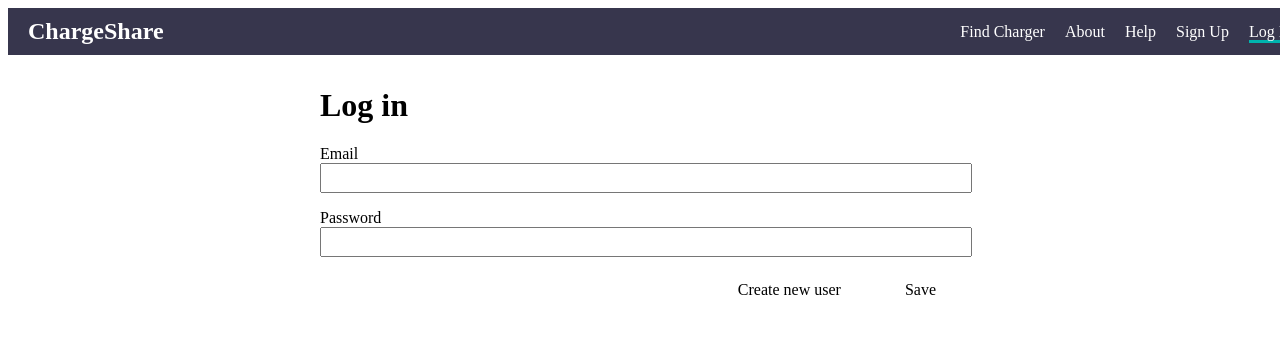
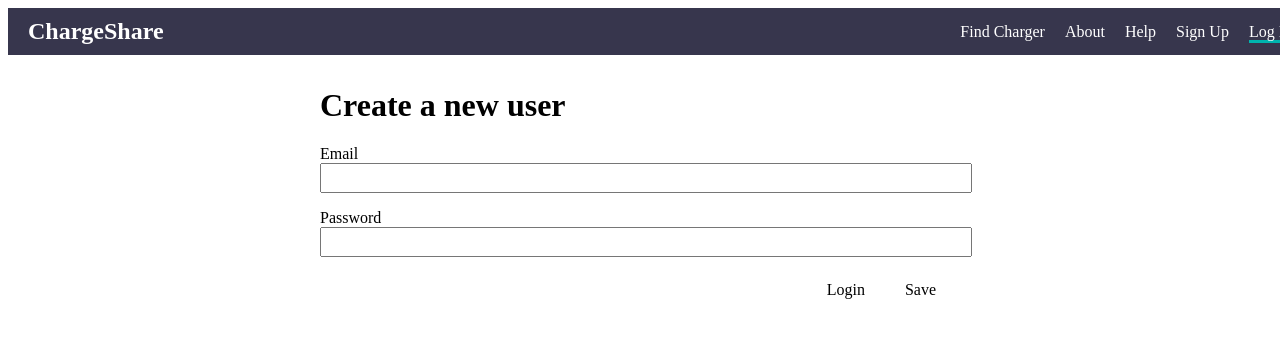
Before and after one commit to HarshithaSivalingala/ChargeShare, a React (Create React App) app in the folder frontend/: page /login in a window 1280 px wide. Shown: the top 338 px of the page. Built offline with nearby package versions, Linux system fonts and the light colour scheme.

Commit message:
Used Query parameters for authentication

```diff
--- a/frontend/src/components/AuthForm.js
+++ b/frontend/src/components/AuthForm.js
@@ -1,14 +1,11 @@
 import { useState } from 'react';
-import { Form } from 'react-router-dom';
+import { Form,Link, useSearchParams } from 'react-router-dom';
 
 import classes from '../screenstyling/AuthForm.module.css';
 
 function AuthForm() {
-  const [isLogin, setIsLogin] = useState(true);
-
-  function switchAuthHandler() {
-    setIsLogin((isCurrentlyLogin) => !isCurrentlyLogin);
-  }
+  const [searchParams]=useSearchParams();
+  const isLogin =searchParams.get('mode') === 'login';
 
   return (
     <>
@@ -23,9 +20,9 @@
           <input id="password" type="password" name="password" required />
         </p>
         <div className={classes.actions}>
-          <button onClick={switchAuthHandler} type="button">
-            {isLogin ? 'Create new user' : 'Login'}
-          </button>
+          <Link to ={`?mode =${isLogin ? 'signup' : 'login'}`}>
+          {isLogin ? 'Create new user' : 'Login'}
+          </Link>
           <button>Save</button>
         </div>
       </Form>
```
